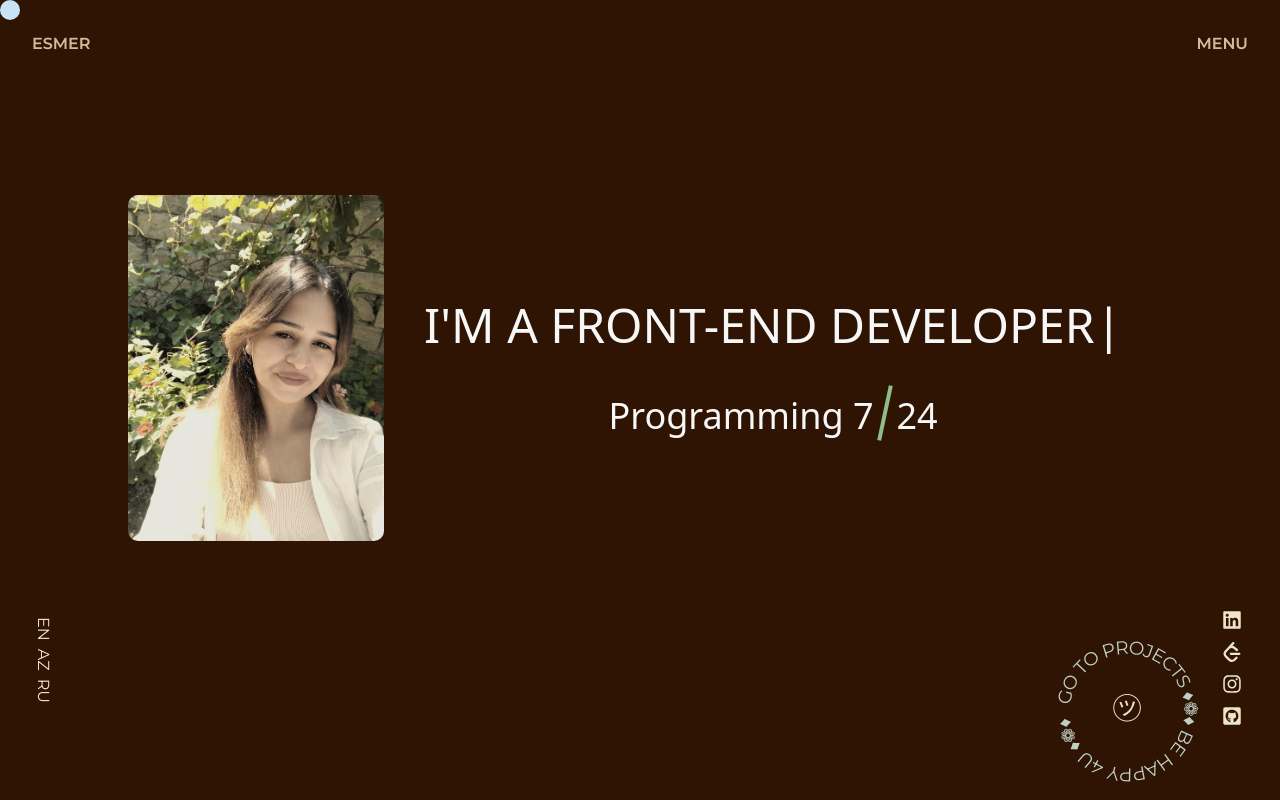
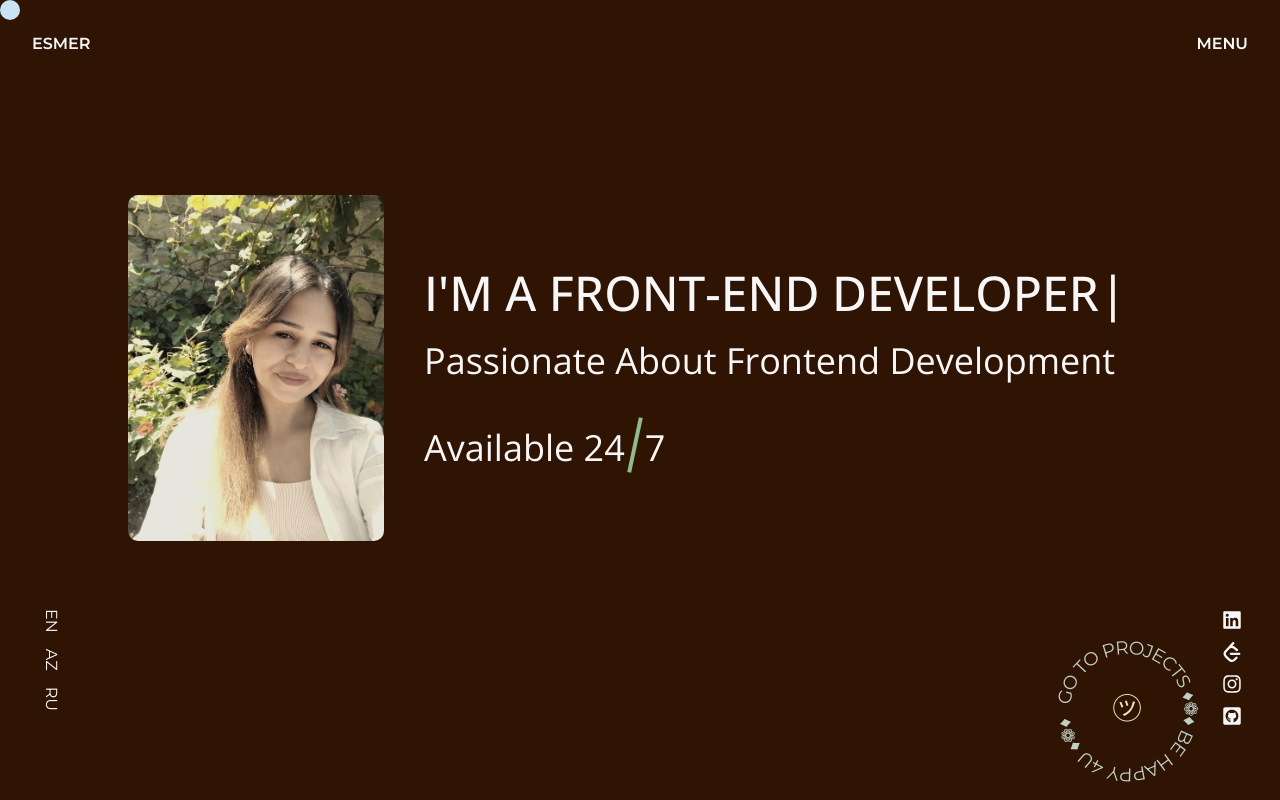
Before and after one commit to esmerquenn/Mi-portafolio, a React (Vite) app: page / in a window 1280 px wide. Shown: the top 800 px of the page. Built offline with nearby package versions, Linux system fonts and the light colour scheme.

Commit message:
project fixed

```diff
--- a/index.html
+++ b/index.html
@@ -10,6 +10,12 @@
       href="https://fonts.googleapis.com/css2?family=Montserrat:ital,wght@0,100..900;1,100..900&display=swap"
       rel="stylesheet"
     />
+    <link rel="preconnect" href="https://fonts.googleapis.com" />
+    <link rel="preconnect" href="https://fonts.gstatic.com" crossorigin />
+    <link
+      href="https://fonts.googleapis.com/css2?family=Open+Sans:ital,wght@0,300..800;1,300..800&family=Roboto:ital,wght@0,100;0,300;0,400;0,500;0,700;0,900;1,100;1,300;1,400;1,500;1,700;1,900&display=swap"
+      rel="stylesheet"
+    />
     <style>
       @import url("https://fonts.googleapis.com/css2?family=Space+Grotesk:wght@300..700&display=swap");
     </style>
--- a/src/App.css
+++ b/src/App.css
@@ -33,4 +33,12 @@ html {
 } */
 body{
   background: #2f1403 !important;
+  font-family: "Open sans", sans-serif;
+
 }
+
+.container_my{
+  max-width: 1250px;
+  margin-inline: auto;
+  padding-inline: 10px;
+}
--- a/src/Intro/Intro.jsx
+++ b/src/Intro/Intro.jsx
@@ -4,7 +4,7 @@ function Intro() {
   return (
     <div
       id="intro-slider"
-      className="h-[100vh] p-10 bg-gray-50  absolute top-0 left-0 font-spaceGrotesk z-30 w-full flex flex-col items-start justify-center gap-10 tracking-tight"
+      className="h-[100vh] p-10  bg-darkBrown text-white  absolute top-0 left-0 font-spaceGrotesk z-30 w-full flex flex-col items-start justify-center gap-10 tracking-tight"
     >
       <h1 className="text-5xl md:text-9xl" id="title-1">
         Front-End Developer
--- a/src/Pages/Home.jsx
+++ b/src/Pages/Home.jsx
@@ -119,7 +119,7 @@ function Home() {
           <div className="old-photo w-1/2 md:w-1/4">
             <img src="./assets/men.jpg" alt="Old Photo" />
           </div>
-          <div className=" flex flex-col justify-center items-center gap-2 md:gap-6">
+          <div className=" flex flex-col justify-center md:justify-start items-center md:items-start gap-2 md:gap-6">
             <div className="uppercase font-medium text-xl md:text-5xl text-white">
               <Typewriter
                 options={{
@@ -130,15 +130,17 @@ function Home() {
                 }}
               />
             </div>
-            <h2 className=" font-medium text-base md:text-4xl text-white capitalize">
-              programming
-              7 <span className="bg-lightGreen h-6 md:h-14 w-[2px] md:w-1 inline-block rotate-12 translate-y-1 md:translate-y-3"></span> 24
+            <h2 className=" font-normal text-base md:text-4xl text-white capitalize">Passionate About Frontend Development</h2>
+            <h2 className=" font-normal text-base md:text-4xl text-white capitalize">
+              Available 24
+              <span className="bg-lightGreen mx-2 h-6 md:h-14 w-[2px] md:w-1 inline-block rotate-12 translate-y-1 md:translate-y-3"></span>
+              7
             </h2>
           </div>
         </div>
-        <div className="hidden  text-krem  md:flex  justify-between ">
+        <div className="hidden  text-white  md:flex  justify-between ">
           <div className="rotate-90 flex  gap-2 font-normal font-montserrat mb-4">
-            <span>EN</span> <span>AZ </span> <span>RU</span>
+            <span>EN</span> <span className="mx-2">AZ </span> <span>RU</span>
           </div>
           <div className="rotate-90 flex  gap-x-3 text-xl">
             <a href="https://www.linkedin.com/in/esmereshreti/" target="_blank">
@@ -148,7 +150,7 @@ function Home() {
               <SiLeetcode className="-rotate-90" />
             </a>
             <a href="https://www.instagram.com/esiquerela/" target="_blank">
-              <FaInstagram className="-rotate-90" />{" "}
+              <FaInstagram className="-rotate-90" />
             </a>
             <a href="https://github.com/esmerquenn" target="_blank">
               <FaGithubSquare className="-rotate-90" />
--- a/src/Pages/Projects.jsx
+++ b/src/Pages/Projects.jsx
@@ -1,11 +1,15 @@
 import React from "react";
-import Cursor from "../components/Cursor";
 
 function Projects() {
   return (
-    <div className="text-2xl md:text-9xl font-bold bg-black h-[100vh] text-center font-spaceGrotesk">
-      <h1>Projects</h1>
-      <Cursor />
+    <div className="  bg-white h-[100vh] pt-10 font-spaceGrotesk">
+      <div className="container_my flex flex-col sm:flex-row items-start sm:items-end gap-3 sm:gap-0 justify-between">
+        <h1 className="text-black text-4xl md:text-[5rem] leading-none capitalize font-opensans ">featured works</h1>
+        <p className=" text-base md:text-lg sm:w-1/2 md:w-1/3 ">a Selection of our most passionately crafted works with forward-thinking clients and friends over the years.</p>
+      </div>
+      <div>
+
+      </div>
     </div>
   );
 }
--- a/src/components/CircularButton.jsx
+++ b/src/components/CircularButton.jsx
@@ -1,8 +1,9 @@
 import React from "react";
+import { Link } from "react-router-dom";
 
 const CircularButton = () => {
   return (
-    <div className=" hidden md:block fixed bottom-0 right-16 cursor-pointer  z-10">
+    <Link to="/projects" className=" hidden md:block fixed bottom-0 right-16 cursor-pointer  z-10">
       <svg className="svg_mix" width="200" height="200" viewBox="0 0 270 270">
         <text fill="#EEE5C8" fontSize="25" textAnchor="middle" dominantBaseline="middle">
           <textPath className=" uppercase  font-montserrat " href="#circlePath" startOffset="50%">
@@ -30,7 +31,7 @@ const CircularButton = () => {
           />
         </defs>
       </svg>
-    </div>
+    </Link>
   );
 };
 
--- a/src/components/Slider.jsx
+++ b/src/components/Slider.jsx
@@ -82,7 +82,8 @@ const Slider = () => {
   ];
   const windowWidth = useWindowWidth();
   return (
-    <div className="container-me">
+    <div className="container-me ">
+      <div className="md:px-40">
         {arr.map((item, index) => (
           <section key={index} className="card pinned " ref={(el) => pinnedSectionsRef.current.push(el)}>
             <a href={item.link} target="_blank" className="img border-4 rounded-lg border-gray-50 ">
@@ -92,11 +93,12 @@ const Slider = () => {
           </section>
         ))}
         <section className="card card-scroll" ref={lastCardRef}>
-        <div className="img">
+          <a href="https://barshop-clone.vercel.app" target="_blank" className="img">
             <img src={windowWidth < 768 ? bg_res_9 : bg9} alt="bg" />
-        </div>
+          </a>
         </section>
         <section className="footer-slider" ref={footerRef} />
+      </div>
     </div>
   );
 };
--- a/tailwind.config.js
+++ b/tailwind.config.js
@@ -4,10 +4,9 @@ export default {
   theme: {
     extend: {
       fontFamily: {
-        spaceGrotesk: ["Space Grotesk", "sans-serif"],
-        neon: ["NeonGratisk"],
-        warpen: ["Warpen"],
-        montserrat: ["Montserrat", "sans-serif"],
+        roboto: "Roboto, sans-serif",
+        opensans: "'Open Sans', serif",
+        montserrat: "Montserrat,sans-serif",
       },
       screens: {
         sm: "540px",
@@ -18,7 +17,7 @@ export default {
       colors: {
         white: "#F7F7F7",
         krem: "#EEE5C8",
-        darkKrem: "#CFBE9B",
+        darkKrem: "#f7f7f7",
         lightGreen: "#8FBC8B",
         middleGreen: "#234829",
         olivegreen: "#7C7752",
```
Lines whose indentation alone changed are shown as unchanged.
